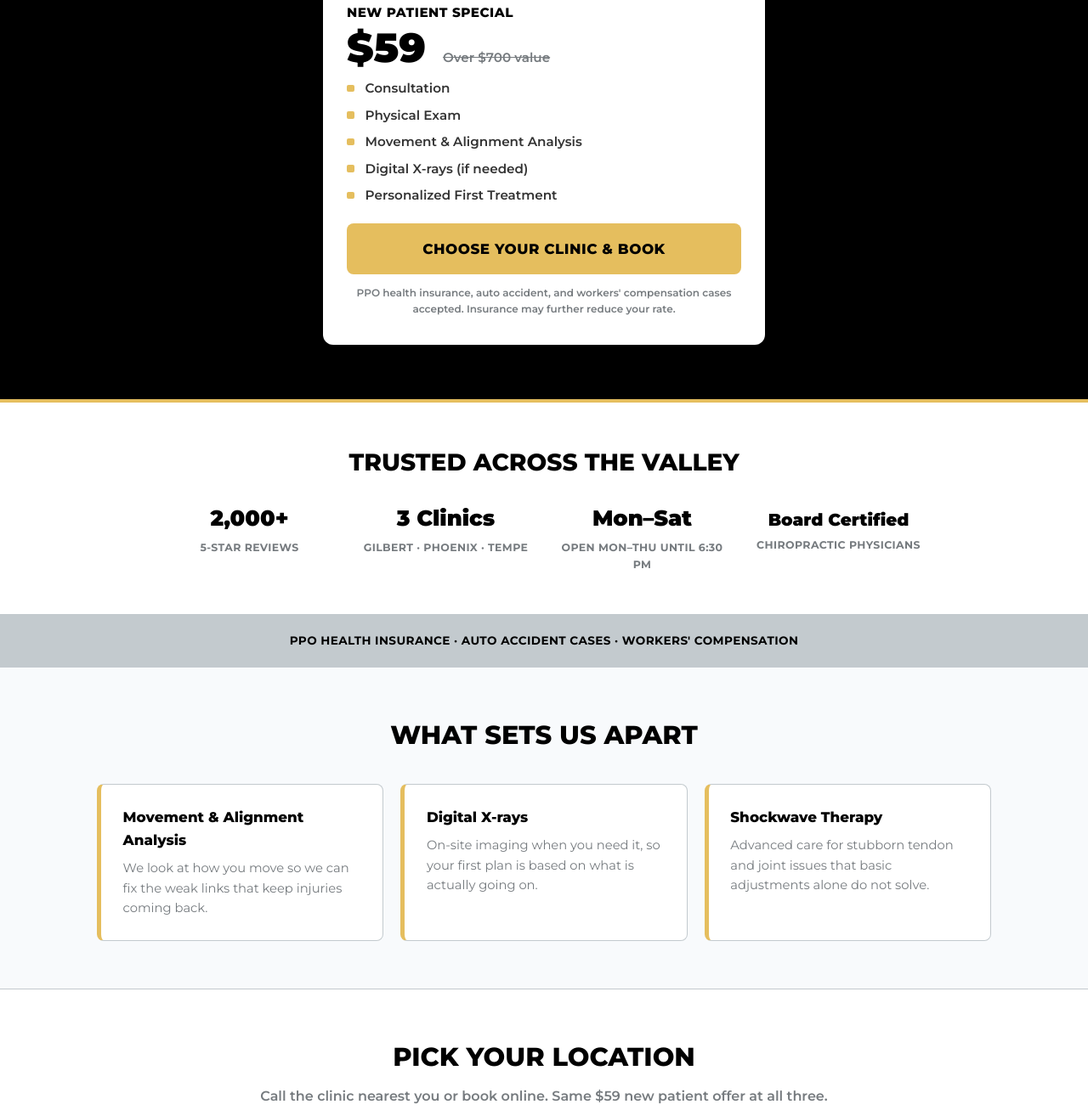
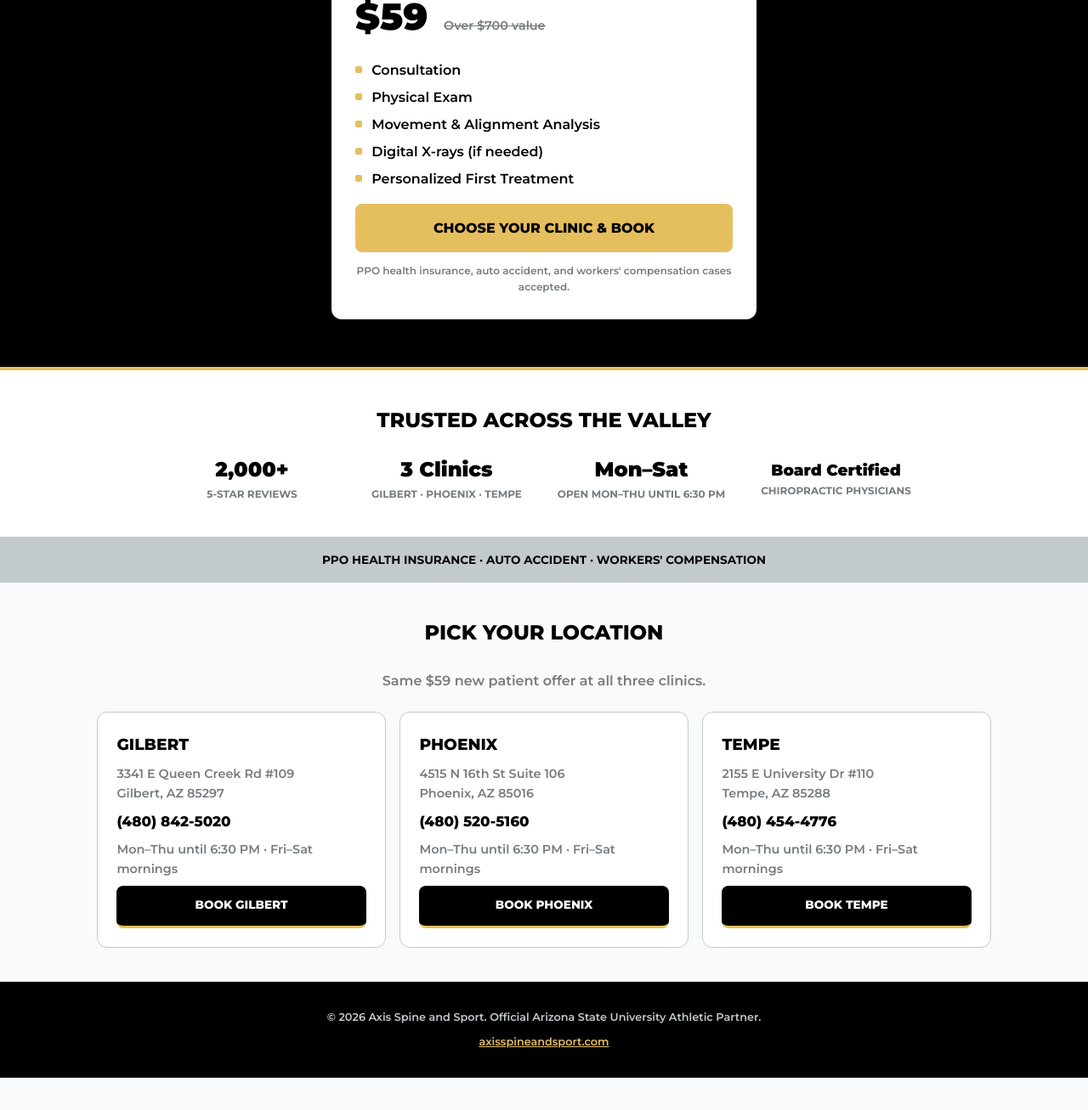
Before and after one commit to drdylanhernandez/Princess-Game, a plain HTML site: page index.html in a window 1280 px wide. Shown: the part 407-1714 px from the top of the page at 85% size. After the commit the page ends 1676 px from the top, so only its background shows below. Drawn offline with Linux system fonts and the light colour scheme.

Commit message:
Update $59 LP compact version for Netlify drag-drop

```diff
--- a/index.html
+++ b/index.html
@@ -3,197 +3,110 @@
 <head>
 <meta charset="UTF-8">
 <meta name="viewport" content="width=device-width, initial-scale=1.0">
-  <title>$59 New Patient Special | Axis Spine and Sport | Gilbert, Phoenix, Tempe</title>
-  <meta name="description" content="Claim your $59 new patient visit at Axis Spine and Sport. Official ASU Athletic Partner. Locations in Gilbert, Phoenix, and Tempe. Board Certified Chiropractic Physicians.">
-  <link rel="preconnect" href="https://fonts.googleapis.com">
-  <link rel="preconnect" href="https://fonts.gstatic.com" crossorigin>
-  <link href="https://fonts.googleapis.com/css2?family=Montserrat:wght@400;600;700;800;900&display=swap" rel="stylesheet">
+<title>$59 New Patient Special | Axis Spine and Sport</title>
+<meta name="description" content="Claim your $59 new patient visit at Axis Spine and Sport. Official ASU Athletic Partner. Gilbert, Phoenix, Tempe.">
+<link href="https://fonts.googleapis.com/css2?family=Montserrat:wght@600;700;800;900&display=swap" rel="stylesheet">
 <style>
-    :root {
-      --gold: #e5be5e;
-      --gold-dark: #cba245;
-      --dark-grey: #767b7f;
-      --light-grey: #c3cace;
-      --bg: #f8fafc;
-      --white: #ffffff;
-      --black: #000000;
-      --border: #c3cace;
-      --radius: 8px;
-    }
-    * { box-sizing: border-box; margin: 0; padding: 0; font-family: 'Montserrat', -apple-system, BlinkMacSystemFont, sans-serif; }
-    body { color: var(--black); line-height: 1.6; background: var(--bg); }
-    header { background: var(--black); border-bottom: 2px solid var(--gold); padding: 1rem 1.5rem; display: flex; justify-content: space-between; align-items: center; position: sticky; top: 0; z-index: 100; gap: 1rem; }
-    .logo-img { height: 40px; width: auto; display: block; }
-    .phone-btn { background: var(--gold); color: var(--black); padding: 0.6rem 1.1rem; border-radius: var(--radius); text-decoration: none; font-weight: 800; font-size: 0.8rem; text-transform: uppercase; letter-spacing: 0.4px; white-space: nowrap; }
-    .phone-btn:hover { background: var(--gold-dark); }
-    .hero { background: var(--black); color: var(--white); padding: 3.5rem 1.5rem 4rem; text-align: center; border-bottom: 4px solid var(--gold); }
-    .hero-content { max-width: 820px; margin: 0 auto; }
-    .badge-row { display: flex; flex-wrap: wrap; gap: 0.5rem; justify-content: center; margin-bottom: 1.2rem; }
-    .badge { display: inline-block; background: var(--dark-grey); color: var(--gold); padding: 0.35rem 1rem; border-radius: 50px; font-size: 0.75rem; font-weight: 700; border: 1px solid var(--gold); letter-spacing: 0.8px; text-transform: uppercase; }
-    .asu-badge { display: inline-block; background: var(--gold); color: var(--black); padding: 0.35rem 0.9rem; border-radius: 4px; font-size: 0.75rem; font-weight: 800; text-transform: uppercase; letter-spacing: 0.4px; }
-    .hero h1 { font-size: clamp(1.7rem, 4vw, 2.6rem); line-height: 1.15; margin-bottom: 0.85rem; font-weight: 800; text-transform: uppercase; letter-spacing: -0.5px; }
-    .hero .sub { font-size: 1.05rem; margin-bottom: 1.75rem; color: var(--light-grey); max-width: 640px; margin-left: auto; margin-right: auto; }
-    .offer-card { background: var(--white); color: var(--black); max-width: 520px; margin: 0 auto; padding: 2rem 1.75rem; border-radius: 12px; box-shadow: 0 12px 32px rgba(0,0,0,0.35); border-top: 5px solid var(--gold); text-align: left; }
-    .offer-title { font-size: 0.95rem; font-weight: 800; text-transform: uppercase; letter-spacing: 0.5px; margin-bottom: 0.35rem; }
-    .price { font-size: 3rem; font-weight: 900; line-height: 1; margin-bottom: 0.75rem; }
-    .price span { font-size: 0.95rem; color: var(--dark-grey); font-weight: 600; text-decoration: line-through; margin-left: 0.35rem; }
-    .offer-list { list-style: none; margin: 0 0 1.25rem; padding: 0; }
-    .offer-list li { position: relative; padding-left: 1.35rem; margin-bottom: 0.45rem; font-size: 0.95rem; color: #333; font-weight: 600; }
-    .offer-list li::before { content: ""; position: absolute; left: 0; top: 0.45rem; width: 0.55rem; height: 0.55rem; background: var(--gold); border-radius: 2px; }
-    .cta-btn { display: block; width: 100%; background: var(--gold); color: var(--black); padding: 1.05rem; border-radius: var(--radius); text-decoration: none; font-weight: 800; font-size: 1.05rem; text-align: center; border: none; cursor: pointer; text-transform: uppercase; letter-spacing: 0.5px; }
-    .cta-btn:hover { background: var(--gold-dark); }
-    .cta-note { font-size: 0.75rem; color: var(--dark-grey); margin-top: 0.75rem; text-align: center; font-weight: 600; }
-    .proof { padding: 3rem 1.5rem; background: var(--white); text-align: center; border-bottom: 1px solid var(--border); }
-    .proof h2 { font-weight: 800; font-size: clamp(1.3rem, 3vw, 1.75rem); text-transform: uppercase; margin-bottom: 1.5rem; }
-    .proof-grid { display: grid; grid-template-columns: repeat(auto-fit, minmax(160px, 1fr)); gap: 1.5rem; max-width: 900px; margin: 0 auto; }
-    .proof-item h3 { font-size: 1.6rem; font-weight: 900; }
-    .proof-item p { color: var(--dark-grey); font-weight: 700; text-transform: uppercase; font-size: 0.78rem; letter-spacing: 0.4px; margin-top: 0.25rem; }
-    .insurance-banner { background: var(--light-grey); padding: 1.25rem 1.5rem; text-align: center; }
-    .insurance-banner p { font-weight: 700; font-size: 0.85rem; text-transform: uppercase; letter-spacing: 0.4px; }
-    .services { padding: 3.5rem 1.5rem; max-width: 1100px; margin: 0 auto; }
-    .services h2 { text-align: center; font-size: clamp(1.4rem, 3vw, 1.9rem); margin-bottom: 2rem; font-weight: 800; text-transform: uppercase; }
-    .services-grid { display: grid; grid-template-columns: repeat(auto-fit, minmax(260px, 1fr)); gap: 1.25rem; }
-    .service-card { background: var(--white); padding: 1.6rem; border-radius: var(--radius); border: 1px solid var(--border); border-left: 5px solid var(--gold); }
-    .service-card h3 { font-size: 1.05rem; font-weight: 800; margin-bottom: 0.5rem; }
-    .service-card p { color: var(--dark-grey); font-size: 0.92rem; }
-    .locations { padding: 3.5rem 1.5rem 4rem; background: var(--white); border-top: 1px solid var(--border); }
-    .locations h2 { text-align: center; font-size: clamp(1.4rem, 3vw, 1.9rem); font-weight: 800; text-transform: uppercase; margin-bottom: 0.5rem; }
-    .locations .intro { text-align: center; color: var(--dark-grey); margin-bottom: 2rem; font-weight: 600; }
-    .loc-grid { display: grid; grid-template-columns: repeat(auto-fit, minmax(280px, 1fr)); gap: 1.25rem; max-width: 1100px; margin: 0 auto; }
-    .loc-card { border: 1px solid var(--border); border-radius: 12px; padding: 1.6rem; background: var(--bg); display: flex; flex-direction: column; gap: 0.65rem; }
-    .loc-card h3 { font-size: 1.15rem; font-weight: 800; text-transform: uppercase; }
-    .loc-card .addr, .loc-card .hours { color: var(--dark-grey); font-size: 0.9rem; font-weight: 600; }
-    .loc-card a.phone { color: var(--black); font-weight: 800; text-decoration: none; font-size: 1.05rem; }
-    .loc-card a.phone:hover { color: var(--gold-dark); }
-    .loc-cta { margin-top: auto; display: inline-block; text-align: center; background: var(--black); color: var(--white); padding: 0.85rem 1rem; border-radius: var(--radius); text-decoration: none; font-weight: 800; font-size: 0.85rem; text-transform: uppercase; letter-spacing: 0.4px; border-bottom: 3px solid var(--gold); }
-    .loc-cta:hover { background: #222; }
-    footer { background: var(--black); color: var(--light-grey); text-align: center; padding: 2rem 1.5rem; font-size: 0.8rem; font-weight: 600; border-top: 1px solid var(--dark-grey); }
-    footer a { color: var(--gold); }
+:root{--gold:#e5be5e;--gold-dark:#cba245;--dark:#767b7f;--light:#c3cace;--bg:#f8fafc;--w:#fff;--b:#000}
+*{box-sizing:border-box;margin:0;padding:0;font-family:Montserrat,-apple-system,sans-serif}
+body{color:var(--b);line-height:1.6;background:var(--bg)}
+header{background:var(--b);border-bottom:2px solid var(--gold);padding:1rem 1.5rem;display:flex;justify-content:space-between;align-items:center;position:sticky;top:0;z-index:10}
+.logo{height:40px}
+.btn{background:var(--gold);color:var(--b);padding:.6rem 1rem;border-radius:8px;text-decoration:none;font-weight:800;font-size:.8rem;text-transform:uppercase}
+.hero{background:var(--b);color:var(--w);padding:3rem 1.5rem 3.5rem;text-align:center;border-bottom:4px solid var(--gold)}
+.badge{display:inline-block;background:var(--dark);color:var(--gold);padding:.35rem 1rem;border-radius:50px;font-size:.75rem;font-weight:700;border:1px solid var(--gold);margin:.25rem}
+.asu{background:var(--gold);color:var(--b);border:none}
+h1{font-size:clamp(1.6rem,4vw,2.4rem);font-weight:800;text-transform:uppercase;margin:1rem 0 .75rem}
+.sub{color:var(--light);max-width:640px;margin:0 auto 1.5rem}
+.card{background:var(--w);color:var(--b);max-width:500px;margin:0 auto;padding:1.75rem;border-radius:12px;border-top:5px solid var(--gold);text-align:left;box-shadow:0 12px 32px rgba(0,0,0,.35)}
+.price{font-size:2.75rem;font-weight:900}
+.price span{font-size:.9rem;color:var(--dark);text-decoration:line-through;font-weight:600;margin-left:.35rem}
+ul{list-style:none;margin:1rem 0}
+li{padding-left:1.2rem;margin:.4rem 0;font-weight:600;position:relative}
+li:before{content:"";position:absolute;left:0;top:.5rem;width:.5rem;height:.5rem;background:var(--gold);border-radius:2px}
+.cta{display:block;width:100%;background:var(--gold);color:var(--b);padding:1rem;border-radius:8px;text-decoration:none;font-weight:800;text-align:center;text-transform:uppercase}
+.note{font-size:.75rem;color:var(--dark);text-align:center;margin-top:.75rem;font-weight:600}
+.section{padding:2.5rem 1.5rem;max-width:1100px;margin:0 auto}
+.section h2{text-align:center;font-weight:800;text-transform:uppercase;margin-bottom:1.5rem}
+.grid{display:grid;grid-template-columns:repeat(auto-fit,minmax(250px,1fr));gap:1rem}
+.loc{background:var(--w);border:1px solid var(--light);border-radius:12px;padding:1.4rem;display:flex;flex-direction:column;gap:.5rem}
+.loc h3{font-weight:800;text-transform:uppercase}
+.loc .m{color:var(--dark);font-weight:600;font-size:.9rem}
+.loc a.p{color:var(--b);font-weight:800;text-decoration:none;font-size:1.05rem}
+.loc a.b{margin-top:auto;background:var(--b);color:var(--w);text-align:center;padding:.8rem;border-radius:8px;text-decoration:none;font-weight:800;font-size:.85rem;text-transform:uppercase;border-bottom:3px solid var(--gold)}
+.proof{background:var(--w);padding:2.5rem 1.5rem;text-align:center;border-bottom:1px solid var(--light)}
+.proof-grid{display:grid;grid-template-columns:repeat(auto-fit,minmax(140px,1fr));gap:1rem;max-width:900px;margin:0 auto}
+.proof h3{font-size:1.5rem;font-weight:900}
+.proof p{color:var(--dark);font-weight:700;text-transform:uppercase;font-size:.75rem}
+.banner{background:var(--light);padding:1rem;text-align:center;font-weight:700;text-transform:uppercase;font-size:.85rem}
+footer{background:var(--b);color:var(--light);text-align:center;padding:2rem 1.5rem;font-size:.8rem;font-weight:600}
+footer a{color:var(--gold)}
 </style>
-  <script type="application/ld+json">
-  {
-    "@context": "https://schema.org",
-    "@type": "MedicalClinic",
-    "name": "Axis Spine and Sport",
-    "url": "https://www.axisspineandsport.com/",
-    "medicalSpecialty": "Chiropractic",
-    "areaServed": ["Gilbert, AZ", "Phoenix, AZ", "Tempe, AZ"],
-    "priceRange": "$$",
-    "openingHoursSpecification": {
-      "@type": "OpeningHoursSpecification",
-      "dayOfWeek": ["Monday","Tuesday","Wednesday","Thursday","Friday","Saturday"],
-      "opens": "08:45",
-      "closes": "18:30"
-    }
-  }
-  </script>
 </head>
 <body>
 <header>
-    <a href="https://www.axisspineandsport.com/"><img src="https://www.axisspineandsport.com/wp-content/uploads/2025/12/Chiropractic-Tempe-AZ-Axis-Spine-and-Sport-Header-Logo.webp" alt="Axis Spine and Sport" class="logo-img"></a>
-    <a href="#locations" class="phone-btn">Find a Location</a>
+<a href="https://www.axisspineandsport.com/"><img class="logo" src="https://www.axisspineandsport.com/wp-content/uploads/2025/12/Chiropractic-Tempe-AZ-Axis-Spine-and-Sport-Header-Logo.webp" alt="Axis Spine and Sport"></a>
+<a class="btn" href="#locations">Find a Location</a>
 </header>
-
 <section class="hero">
-    <div class="hero-content">
-      <div class="badge-row">
 <span class="badge">Gilbert · Phoenix · Tempe</span>
-        <span class="asu-badge">Official ASU Athletic Partner</span>
-      </div>
+<span class="badge asu">Official ASU Athletic Partner</span>
 <h1>Chiropractic Built for Active People in the Valley</h1>
 <p class="sub">Board Certified Chiropractic Physicians. We find the root cause, not just the symptom. Start with the $59 new patient visit.</p>
-
-      <div class="offer-card" id="offer">
-        <div class="offer-title">New Patient Special</div>
+<div class="card" id="offer">
+<div style="font-weight:800;text-transform:uppercase;letter-spacing:.5px;font-size:.9rem">New Patient Special</div>
 <div class="price">$59 <span>Over $700 value</span></div>
-        <ul class="offer-list">
+<ul>
 <li>Consultation</li>
 <li>Physical Exam</li>
 <li>Movement &amp; Alignment Analysis</li>
 <li>Digital X-rays (if needed)</li>
 <li>Personalized First Treatment</li>
 </ul>
-        <a href="#locations" class="cta-btn">Choose Your Clinic &amp; Book</a>
-        <p class="cta-note">PPO health insurance, auto accident, and workers' compensation cases accepted. Insurance may further reduce your rate.</p>
-      </div>
+<a class="cta" href="#locations">Choose Your Clinic &amp; Book</a>
+<p class="note">PPO health insurance, auto accident, and workers' compensation cases accepted.</p>
 </div>
 </section>
-
 <section class="proof">
-    <h2>Trusted Across the Valley</h2>
+<h2 style="font-weight:800;text-transform:uppercase;margin-bottom:1.25rem">Trusted Across the Valley</h2>
 <div class="proof-grid">
-      <div class="proof-item">
-        <h3>2,000+</h3>
-        <p>5-Star Reviews</p>
-      </div>
-      <div class="proof-item">
-        <h3>3 Clinics</h3>
-        <p>Gilbert · Phoenix · Tempe</p>
-      </div>
-      <div class="proof-item">
-        <h3>Mon–Sat</h3>
-        <p>Open Mon–Thu until 6:30 PM</p>
-      </div>
-      <div class="proof-item">
-        <h3 style="font-size:1.25rem;margin-top:0.35rem;">Board Certified</h3>
-        <p>Chiropractic Physicians</p>
-      </div>
+<div><h3>2,000+</h3><p>5-Star Reviews</p></div>
+<div><h3>3 Clinics</h3><p>Gilbert · Phoenix · Tempe</p></div>
+<div><h3>Mon–Sat</h3><p>Open Mon–Thu until 6:30 PM</p></div>
+<div><h3 style="font-size:1.15rem;margin-top:.3rem">Board Certified</h3><p>Chiropractic Physicians</p></div>
 </div>
 </section>
-
-  <div class="insurance-banner">
-    <p>PPO Health Insurance · Auto Accident Cases · Workers' Compensation</p>
-  </div>
-
-  <section class="services">
-    <h2>What Sets Us Apart</h2>
-    <div class="services-grid">
-      <div class="service-card">
-        <h3>Movement &amp; Alignment Analysis</h3>
-        <p>We look at how you move so we can fix the weak links that keep injuries coming back.</p>
-      </div>
-      <div class="service-card">
-        <h3>Digital X-rays</h3>
-        <p>On-site imaging when you need it, so your first plan is based on what is actually going on.</p>
-      </div>
-      <div class="service-card">
-        <h3>Shockwave Therapy</h3>
-        <p>Advanced care for stubborn tendon and joint issues that basic adjustments alone do not solve.</p>
-      </div>
-    </div>
-  </section>
-
-  <section class="locations" id="locations">
+<div class="banner">PPO Health Insurance · Auto Accident · Workers' Compensation</div>
+<section class="section" id="locations">
 <h2>Pick Your Location</h2>
-    <p class="intro">Call the clinic nearest you or book online. Same $59 new patient offer at all three.</p>
-    <div class="loc-grid">
-      <article class="loc-card">
+<p style="text-align:center;color:#767b7f;font-weight:600;margin-bottom:1.5rem">Same $59 new patient offer at all three clinics.</p>
+<div class="grid">
+<article class="loc">
 <h3>Gilbert</h3>
-        <p class="addr">3341 E Queen Creek Rd #109<br>Gilbert, AZ 85297</p>
-        <a class="phone" href="tel:4808425020">(480) 842-5020</a>
-        <p class="hours">Mon–Thu until 6:30 PM · Fri–Sat mornings · Sun closed</p>
-        <a class="loc-cta" href="https://www.gilbert.axisspineandsport.com/">Book Gilbert</a>
+<p class="m">3341 E Queen Creek Rd #109<br>Gilbert, AZ 85297</p>
+<a class="p" href="tel:4808425020">(480) 842-5020</a>
+<p class="m">Mon–Thu until 6:30 PM · Fri–Sat mornings</p>
+<a class="b" href="https://www.gilbert.axisspineandsport.com/">Book Gilbert</a>
 </article>
-      <article class="loc-card">
+<article class="loc">
 <h3>Phoenix</h3>
-        <p class="addr">4515 N 16th St Suite 106<br>Phoenix, AZ 85016</p>
-        <a class="phone" href="tel:4805205160">(480) 520-5160</a>
-        <p class="hours">Mon–Thu until 6:30 PM · Fri–Sat mornings · Sun closed</p>
-        <a class="loc-cta" href="https://www.phoenix.axisspineandsport.com/">Book Phoenix</a>
+<p class="m">4515 N 16th St Suite 106<br>Phoenix, AZ 85016</p>
+<a class="p" href="tel:4805205160">(480) 520-5160</a>
+<p class="m">Mon–Thu until 6:30 PM · Fri–Sat mornings</p>
+<a class="b" href="https://www.phoenix.axisspineandsport.com/">Book Phoenix</a>
 </article>
-      <article class="loc-card">
+<article class="loc">
 <h3>Tempe</h3>
-        <p class="addr">2155 E University Dr #110<br>Tempe, AZ 85288</p>
-        <a class="phone" href="tel:4804544776">(480) 454-4776</a>
-        <p class="hours">Mon–Thu until 6:30 PM · Fri–Sat mornings · Sun closed</p>
-        <a class="loc-cta" href="https://www.tempe.axisspineandsport.com/">Book Tempe</a>
+<p class="m">2155 E University Dr #110<br>Tempe, AZ 85288</p>
+<a class="p" href="tel:4804544776">(480) 454-4776</a>
+<p class="m">Mon–Thu until 6:30 PM · Fri–Sat mornings</p>
+<a class="b" href="https://www.tempe.axisspineandsport.com/">Book Tempe</a>
 </article>
 </div>
 </section>
-
 <footer>
 <p>&copy; 2026 Axis Spine and Sport. Official Arizona State University Athletic Partner.</p>
-    <p style="margin-top:0.5rem;"><a href="https://www.axisspineandsport.com/">axisspineandsport.com</a></p>
+<p style="margin-top:.5rem"><a href="https://www.axisspineandsport.com/">axisspineandsport.com</a></p>
 </footer>
 </body>
 </html>
```
Lines whose indentation alone changed are shown as unchanged.
